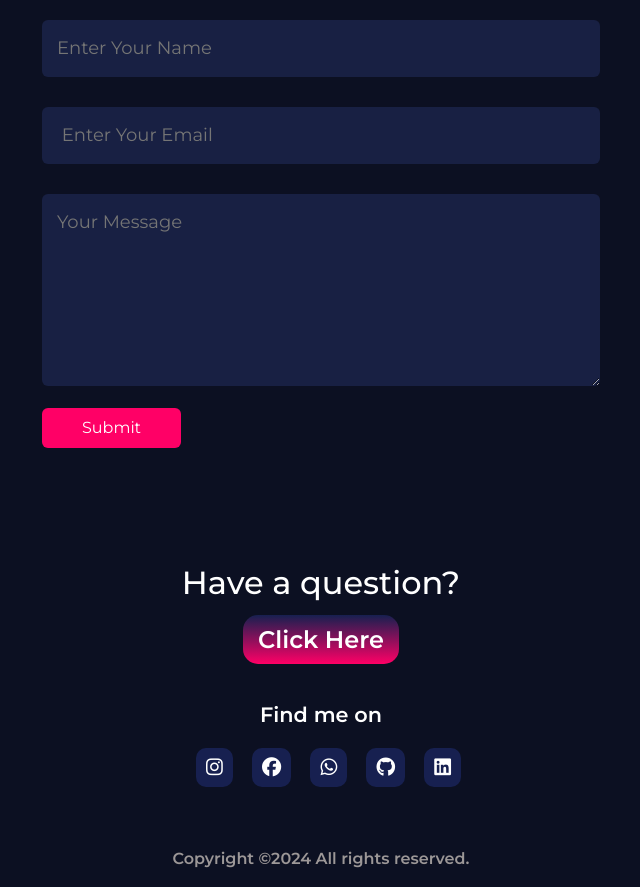
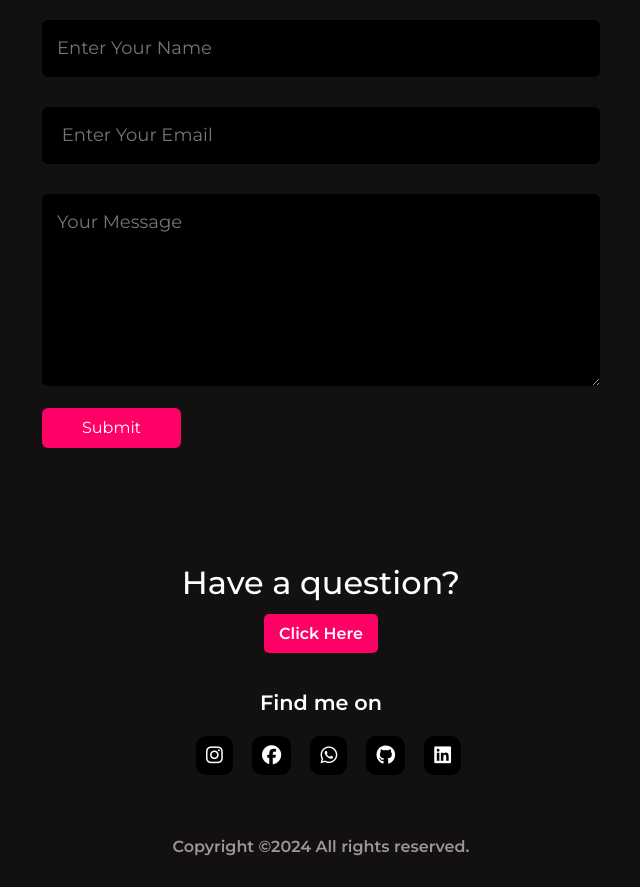
Before and after one commit to Codewithimaad/perosnalportfolio, a plain HTML site: page index.html in a window 1280 px wide. Shown: the part 4053-4940 px from the top of the page, without its empty margins (319-959 px from the left). Drawn offline with nearby package versions, Linux system fonts and the light colour scheme; a script that the page names is missing.

Commit message:
Update style.css

```diff
--- a/style.css
+++ b/style.css
@@ -8,12 +8,12 @@
 }
 
 body {
-    background: #0c1022;
+    background: rgb(18, 16, 16);
     color: #fff;
 }
 
 .navbar {
-    background: #0c1022;
+    background: rgb(18, 16, 16);
     position:sticky;
     top: 0;
     left: 0;
@@ -436,7 +436,7 @@ body {
 .education-1{
     border-radius: 15px;
     padding: 15px 30px;
-    background-color: #161d41;
+    background-color: rgb(0, 0, 0);
     margin-bottom: 15px;
     border-left: 10px solid #f06;
     transition: 0.7s;
@@ -489,7 +489,7 @@ body {
 .icons i{
     font-size: 2.2rem;
     padding: 15px 15px;
-    background: linear-gradient(to bottom, #172050, #f06);
+    background: #f06;
     border-radius: 20px;
     color: #fff;
     transition: 0.7s;
@@ -497,6 +497,7 @@ body {
 
 .icons i:hover{
     color: #fff;
+    background-color: #22aaff;
     padding: 20px 20px;
 }
 
@@ -531,7 +532,7 @@ form input, form textarea{
     width: 100%;
     border: none;
     outline: none;
-    background: #182043;
+    background: rgb(0, 0, 0);
     padding: 15px;
     margin: 15px 0;
     color: #fff;
@@ -577,13 +578,13 @@ form button:hover{
 
 .question a{
     text-decoration: none;
-    font-size: 1.5rem;
+    font-size: 1rem;
     font-weight: 600;
     color: #fff;
     padding: 10px 15px;
-    border-radius: 15px;
+    border-radius: 5px;
     border: none;
-    background: linear-gradient(to bottom, #172050, #f06);
+    background: #f06;
     transition: 1s;
 }
 
@@ -608,7 +609,7 @@ form button:hover{
     font-size: 1.2rem;
     padding: 10px 10px;
     border-radius: 10px;
-    background-color:#172050;
+    background-color: rgb(0, 0, 0);
     transition: 1s;
     margin-left: 15px;
 }
```
